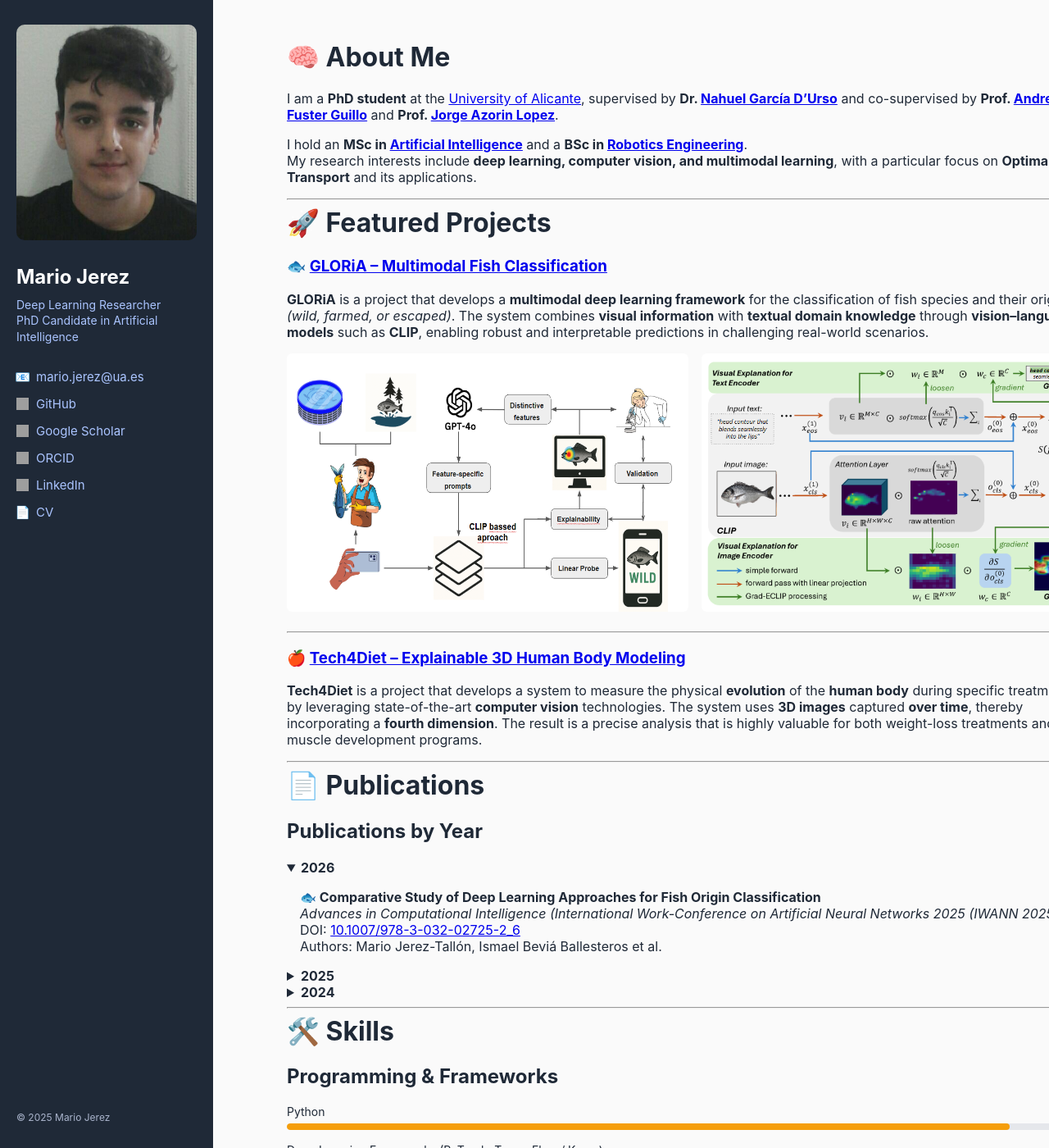
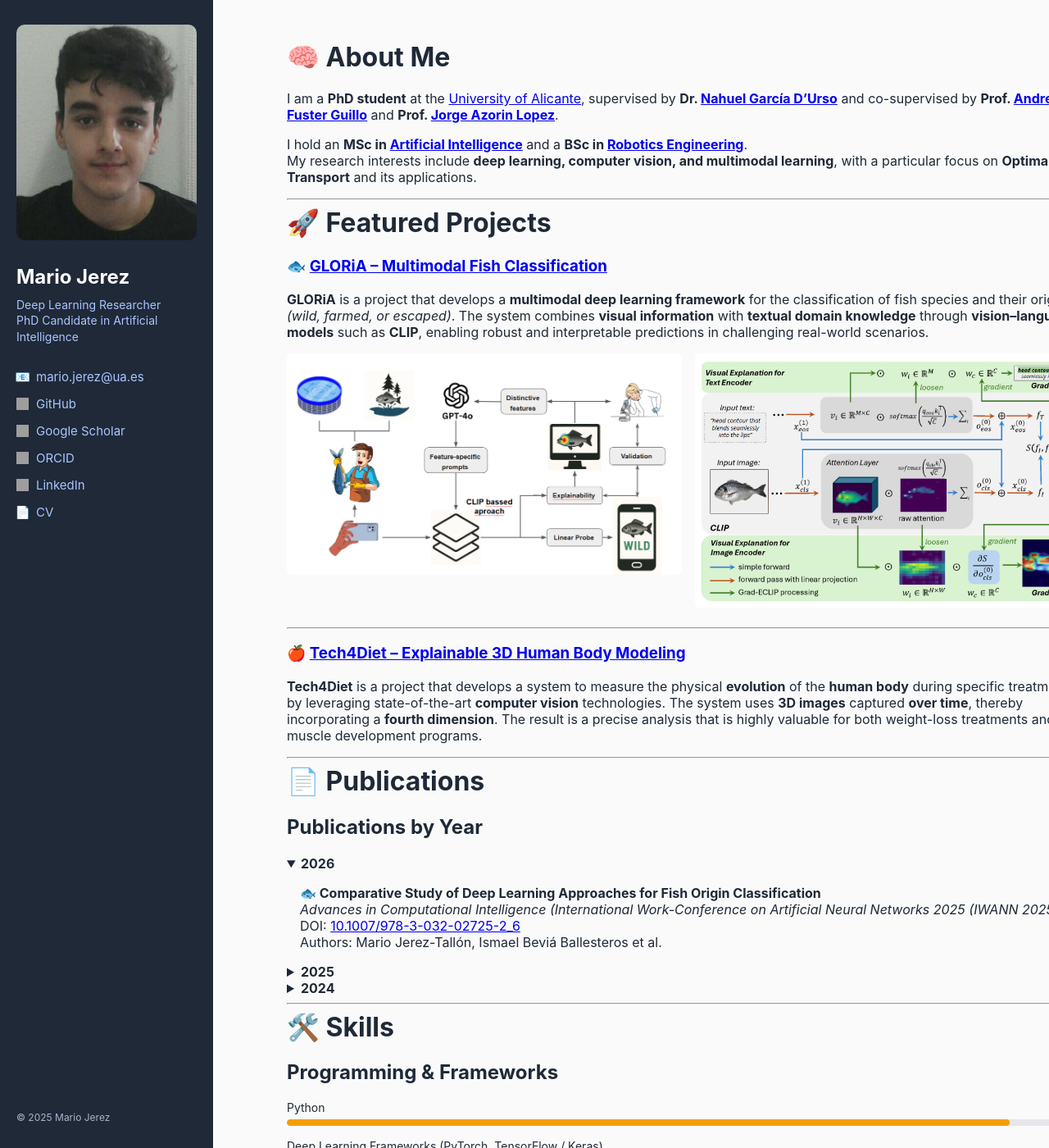
Before and after one commit to Mariojt72/Mariojt72.github.io, a Jekyll site: the page built from index.md, in a window 1280 px wide and 1400 px high. Shown: the whole window at 82% size. Built offline with Jekyll 4.4.1, drawn with Linux system fonts in a browser that asks for light colours; grey boxes are pictures that could not be loaded.

Commit message:
Update style.css

```diff
--- a/assets/css/style.css
+++ b/assets/css/style.css
@@ -156,25 +156,23 @@ body {
 
 /* GLORiA IMAGES -------------------------------------------------- */
 .gloria-images {
-  display: flex;
+  display: grid;
+  grid-template-columns: 1fr 1fr;
   gap: 16px;
   margin-top: 1rem;
   margin-bottom: 1.5rem;
+  align-items: start;
 }
 
 .gloria-images img {
   width: 100%;
-  max-width: 50%;
+  height: auto;
   border-radius: 6px;
 }
 
 /* Responsive: stack on small screens */
-@media (max-width: 768px) {
+@media (max-width: 900px) {
   .gloria-images {
-    flex-direction: column;
-  }
-
-  .gloria-images img {
-    max-width: 100%;
+    grid-template-columns: 1fr;
   }
 }
```
